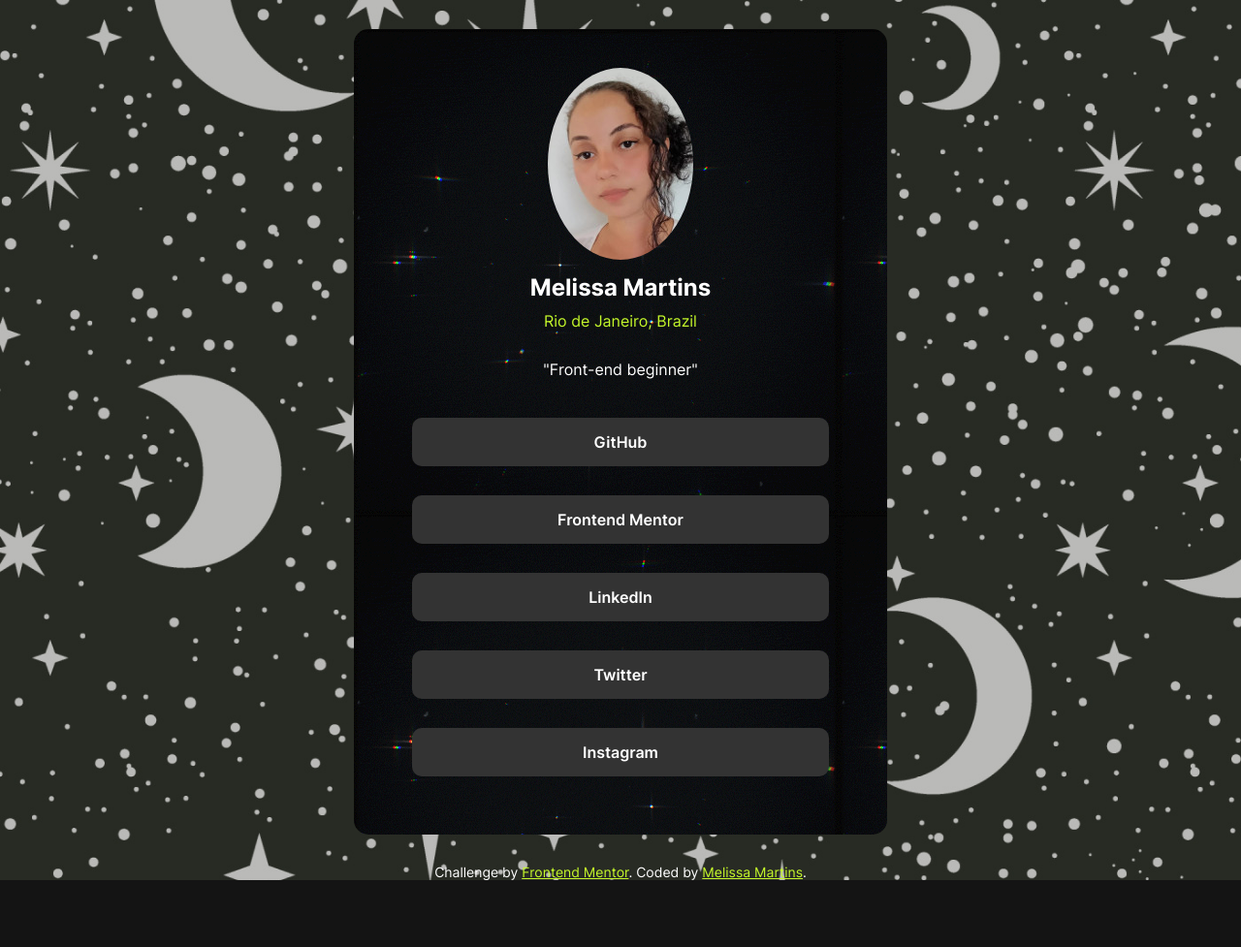
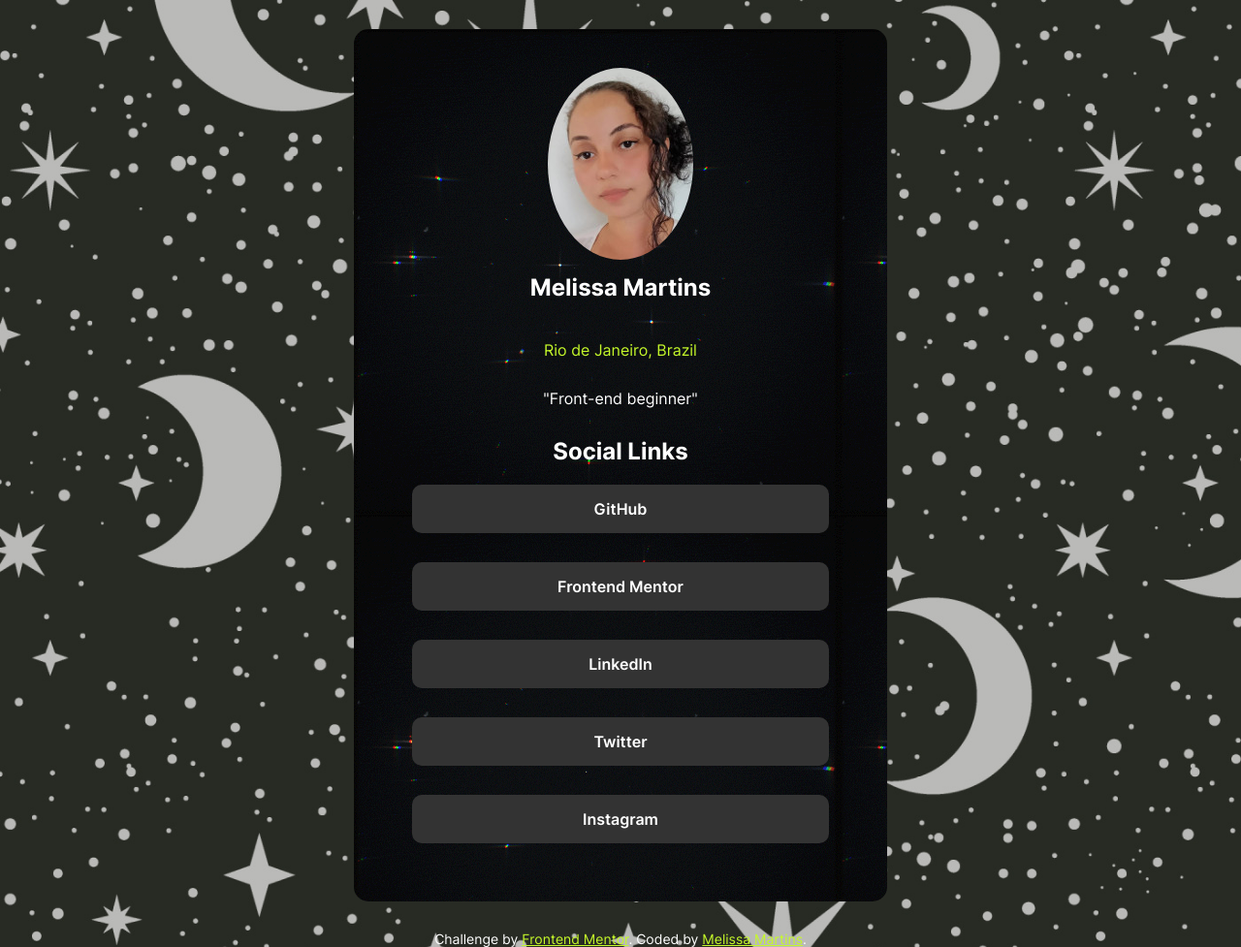
Before and after one commit to MellTins/social-links-profile-main, a plain HTML site: page index.html in a window 1280 px wide. Shown: the whole page at 97% size. Before the commit the page ends 908 px from the top, so only its background shows below. Drawn offline with Linux system fonts and the light colour scheme.

Commit message:
header and adress

```diff
--- a/index.html
+++ b/index.html
@@ -15,11 +15,12 @@
   <article class="name-location">
       <img src="assets/images/avatar-melissa-mini.jpeg" alt="Melissa Martins avatar">
       <h1>Melissa Martins</h1>
-      <adress>Rio de Janeiro, Brazil</adress>
+      <p id="green">Rio de Janeiro, Brazil</p>
       <p>"Front-end beginner"</p>
 
 
     <section class="social-links">
+      <h2>Social Links</h2>
         <ul>
          <li><a href="https://github.com/MellTins" target="_blank">GitHub</a>
           <li><a href="https://www.frontendmentor.io/profile/MellTins" target="_blank">Frontend Mentor</a>
--- a/social-links.css
+++ b/social-links.css
@@ -36,7 +36,7 @@ main{
 .name-location h1{
     padding: 10px;
 }
-.name-location adress{
+.name-location #green{
  color: hsl(75, 94%, 57%);
 }
 .name-location p{
```
